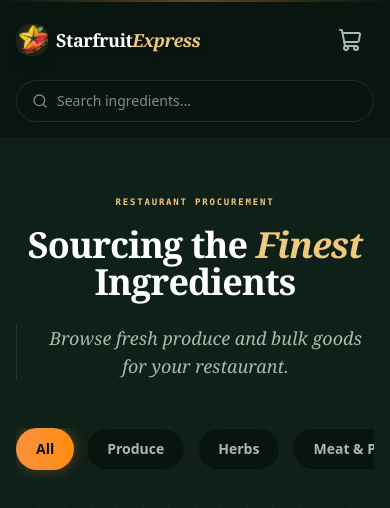
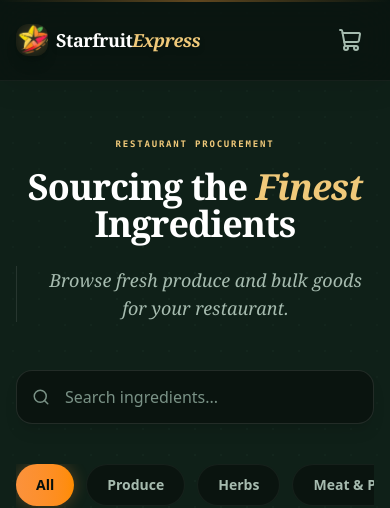
Before and after one commit to Dashersd/Star-Fruit, a Next.js app: page / in a window 390 px wide. Shown: the top 508 px of the page. Built offline with nearby package versions, Linux system fonts and the light colour scheme; a web font is replaced by a local one.

Commit message:
Move mobile search bar from header to main page content

```diff
--- a/src/app/page.tsx
+++ b/src/app/page.tsx
@@ -47,6 +47,18 @@ export default function Home() {
         </p>
       </div>
 
+      {/* Mobile Search Bar */}
+      <div className="md:hidden w-full mb-10 relative">
+        <Search className="absolute left-4 top-1/2 -translate-y-1/2 text-ink-500" size={18} />
+        <input
+          type="text"
+          placeholder="Search ingredients..."
+          value={searchQuery}
+          onChange={(e) => setSearchQuery(e.target.value)}
+          className="w-full bg-forest-800 border border-white/10 rounded-2xl py-3.5 pl-12 pr-4 text-white placeholder:text-ink-500 text-base focus:outline-none focus:border-gold/50 focus:ring-1 focus:ring-gold/50 shadow-lg transition-all"
+        />
+      </div>
+
       {/* Category Filter Pills */}
       <div className="mb-12 flex overflow-x-auto gap-3 pb-2 hide-scrollbar">
         {categories.map(category => (
--- a/src/components/Header.tsx
+++ b/src/components/Header.tsx
@@ -62,20 +62,6 @@ export function Header() {
           )}
         </Link>
       </div>
-
-      {/* Mobile Search Bar */}
-      <div className="md:hidden px-4 pb-4 w-full relative z-10">
-        <div className="relative">
-          <Search className="absolute left-4 top-1/2 -translate-y-1/2 text-ink-500" size={16} />
-          <input
-            type="text"
-            placeholder="Search ingredients..."
-            value={searchQuery}
-            onChange={(e) => setSearchQuery(e.target.value)}
-            className="w-full bg-forest-800/50 border border-white/10 rounded-full py-2.5 pl-10 pr-4 text-white placeholder:text-ink-500 text-sm focus:outline-none focus:border-gold/50 focus:ring-1 focus:ring-gold/50 transition-all"
-          />
-        </div>
-      </div>
     </header>
   );
 }
```
